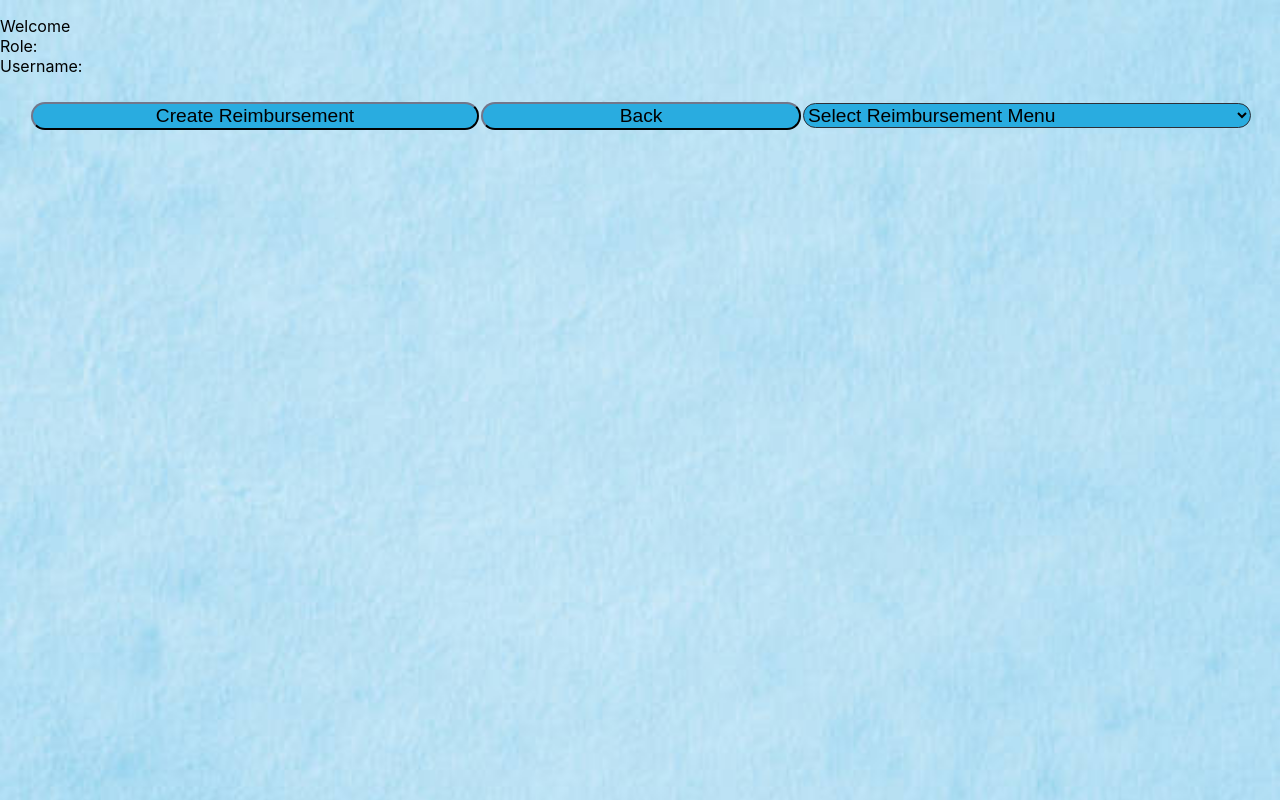
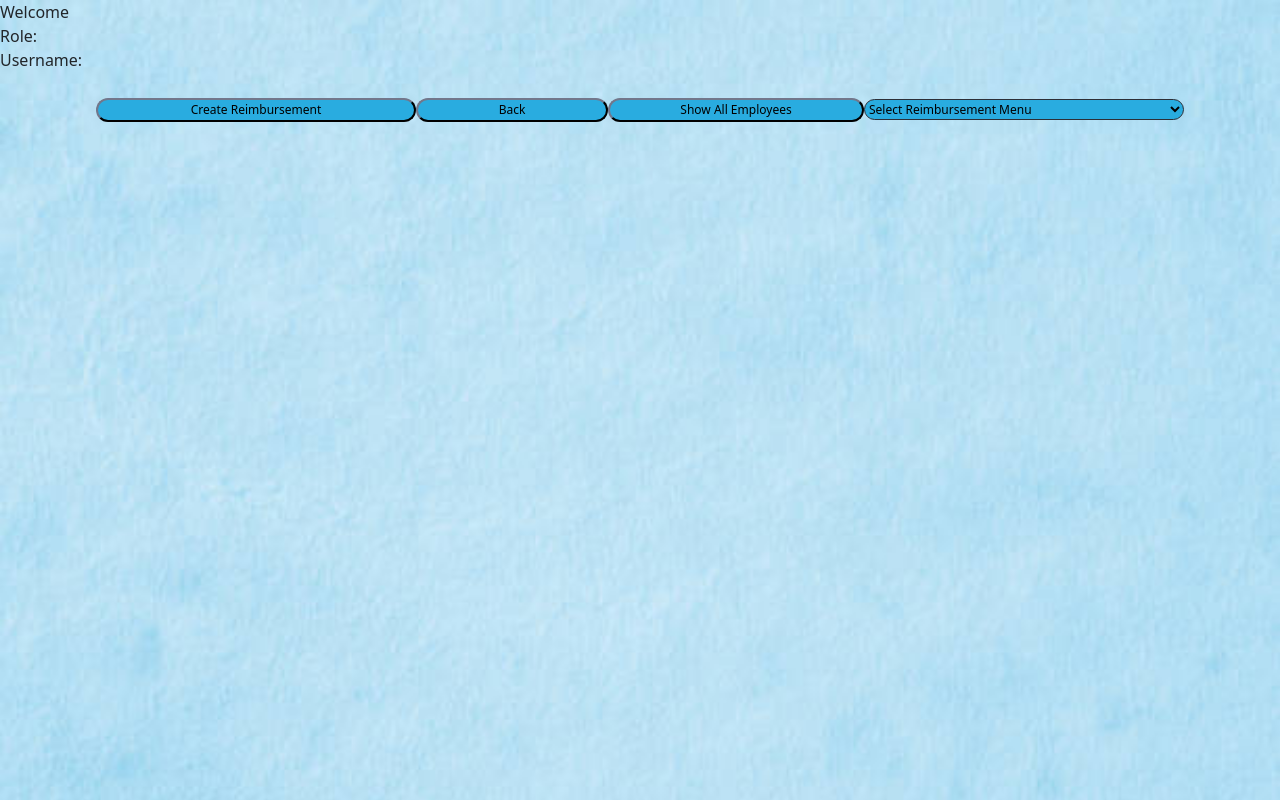
Before and after one commit to arunaassijaqa/EmployeeReimbPrj, a React (Create React App) app in the folder Frontend/ersfrontend/: page /reimbursements in a window 1280 px wide. Built offline with nearby package versions, Linux system fonts and the light colour scheme.

Commit message:
get all employee implemented

```diff
--- a/Frontend/ersfrontend/package.json
+++ b/Frontend/ersfrontend/package.json
@@ -11,7 +11,9 @@
     "@types/react": "^18.3.1",
     "@types/react-dom": "^18.3.0",
     "axios": "^1.6.8",
+    "bootstrap": "^5.3.3",
     "react": "^18.3.1",
+    "react-bootstrap": "^2.10.2",
     "react-dom": "^18.3.1",
     "react-router-dom": "^6.23.0",
     "react-scripts": "5.0.1",
--- a/Frontend/ersfrontend/src/App.tsx
+++ b/Frontend/ersfrontend/src/App.tsx
@@ -7,6 +7,7 @@ import { Register } from './Components/Login/Register';
 import { Reimbursement } from './Components/Reimbursement/Reimbursement';
 import { NewReimb } from './Components/Reimbursement/NewReimb';
 
+import 'bootstrap/dist/css/bootstrap.css';
 
 
 function App() {
--- a/Frontend/ersfrontend/src/Components/Login/Login.css
+++ b/Frontend/ersfrontend/src/Components/Login/Login.css
@@ -14,14 +14,14 @@
 }
 
 .input-container {
-    height: 20px;
-    margin-bottom: 10px;
+    height: 10px;
+    margin-bottom: 100px;
     margin-left: auto;
     margin-right:auto;
-    background-color: #F4F7F5;
-    width: 25%;
-    border-radius: 25px;
-    padding: 8px;
+    background-color: #0f4524;
+    width: 20%;
+    border-radius: 10px;
+    padding: 10px;
     padding-left: 15px;
 }
 
--- a/Frontend/ersfrontend/src/Components/Reimbursement/Reimbursement.css
+++ b/Frontend/ersfrontend/src/Components/Reimbursement/Reimbursement.css
@@ -25,15 +25,15 @@
     padding-left: 15px;
 }
 
-.reimb-button {
+.reimb-backbutton {
 
     background: #29ace0;
-    width: 25%;
-    margin-left:2px;
+    width: 15%;
+    margin-left:auto;
     margin-right:auto;
     border-color: #2d2f37;
     border-radius: 25px;
-    font-size: 1.2rem;
+    font-size: 0.75rem;
     font-weight: 400;
     padding: auto;
     margin-top: 10px;
@@ -41,15 +41,15 @@
 
 }
 
-.reimb-button2 {
+.reimb-createbutton {
 
     background: #29ace0;
-    width: 35%;
-    margin-left:2px;
+    width: 25%;
+    margin-left:auto;
     margin-right:auto;
     border-color: #2d2f37;
     border-radius: 25px;
-    font-size: 1.2rem;
+    font-size: 0.75rem;
     font-weight: 400;
     padding: auto;
     margin-top: 10px;
@@ -57,6 +57,37 @@
 
 }
 
+.reimb-selectreimb {
+
+    background: #29ace0;
+    width: 25%;
+    margin-left:auto;
+    margin-right:auto;
+    border-color: #2d2f37;
+    border-radius: 25px;
+    font-size: 0.75rem;
+    font-weight: 400;
+    padding: auto;
+    margin-top: 10px;
+    margin-bottom: 10px;
+
+}
+
+.reimb-allempbutton{
+
+    background: #29ace0;
+    width: 20%;
+    margin-left:auto;
+    margin-right:auto;
+    border-color: #2d2f37;
+    border-radius: 25px;
+    font-size: 0.75rem;
+    font-weight: 400;
+    padding: auto;
+    margin-top: 10px;
+    margin-bottom: 10px;
+
+}
 .reimb-button:hover {
     cursor: pointer;
     box-shadow: 0 0 50px 15px #cdd7dd;
--- a/Frontend/ersfrontend/src/Components/Reimbursement/Reimbursement.tsx
+++ b/Frontend/ersfrontend/src/Components/Reimbursement/Reimbursement.tsx
@@ -5,12 +5,19 @@ import axios from "axios"
 import { useState } from "react"
 import { ReimbInterface } from "../../Interfaces/ReimbInterface"
 import { ShowReimb } from "./ShowReimb"
+import { UserInterface } from "../../Interfaces/UserInterface"
+import { ShUser } from "./ShowUser"
+
+
+
 
 export const Reimbursement : React.FC = () =>{
 
 
     //we'll store state that consists of an Array of Reimbursement objects
     const [reimbList, setReimbList] = useState<ReimbInterface[]>([]) //start with empty a
+
+    const [userList, setUserList] = useState<UserInterface[]>([]) //start with empty a
 
 //useNavigate to navigate between components
 const navigate = useNavigate()
@@ -19,18 +26,23 @@ const navigate = useNavigate()
 const getReimb = (input:any) =>
 {
 
+
     if(input.target.value === "all"){
         alert("Here We will show all reimbursements")
         showAllReimb()
     }
     if(input.target.value === "pending"){
         alert("Here We will show all pending reimbursements")
+
+        showOtherStatusReimb(input.target.value)
     }
     if(input.target.value === "approved"){
         alert("Here We will show all approved reimbursements")
+        showOtherStatusReimb(input.target.value)
     }
     if(input.target.value === "denied"){
         alert("Here We will show all denied reimbursements")
+        showOtherStatusReimb(input.target.value)
     }
 }
 
@@ -45,6 +57,9 @@ const createReimb = () =>{
 
 const showAllReimb =async () =>{
 
+
+
+    alert("Call Get axios and wait for response")
     //Send a POST request to the backend for create new user
     //NOTE: with credentials is what lets us save/send user session info
     const response = await axios.get(state.baseReimbUrl,
@@ -61,6 +76,53 @@ const showAllReimb =async () =>{
     .catch((error) => {alert("show All reimbursement request Failed!")}) //If login fails, tell the user that
 
 }
+const showOtherStatusReimb =async (status:string) =>{
+
+    console.log(" inside showOtherStatusReimb")
+    console.log(status)
+
+
+    //Send a POST request to the backend for create new user
+    //NOTE: with credentials is what lets us save/send user session info
+    const response = await axios.get(state.baseReimbUrl+"/"+status,
+    {withCredentials:true})
+    .then((response) => {
+
+
+        setReimbList(response.data)
+
+        console.log(response.data)
+
+
+    })
+    .catch((error) => {alert("show All Pending reimbursement request Failed!")}) //If login fails, tell the user that
+
+
+}
+
+const showAllEmployees =async () =>{
+
+   alert("showAllEmployees: lets call get method here")
+
+    //Send a POST request to the backend for create new user
+    //NOTE: with credentials is what lets us save/send user session info
+    const response = await axios.get(state.baseUserUrl,
+    {withCredentials:true})
+    .then((response) => {
+
+
+        setUserList(response.data)
+
+        console.log(response.data)
+
+
+    })
+    .catch((error) => {alert("show All users request Failed!")}) //If login fails, tell the user that
+
+}
+
+
+
 
     return(
 
@@ -74,13 +136,14 @@ const showAllReimb =async () =>{
             </div>
             <div className = "text-container">
 
-                <button className ="reimb-button2" onClick={createReimb} >Create Reimbursement </button>
+                <button className ="reimb-createbutton" onClick={createReimb} >Create Reimbursement </button>
 
 
 
-                <button className ="reimb-button" onClick={() => navigate("/")}>Back</button>
+                <button className ="reimb-backbutton" onClick={() => navigate("/")}>Back</button>
+                <button className ="reimb-allempbutton" onClick={showAllEmployees}>Show All Employees </button>
 
-                <select className="reimb-button2" name="selectReimb" onChange={getReimb}>
+                <select className="reimb-selectreimb" name="selectReimb" onChange={getReimb}>
                     <option selected disabled value="selectmenu">Select Reimbursement Menu</option>
                     <option value="all">Show All Reimbursements</option>
                     <option value="pending">Show Pending Reimbursements </option>
@@ -89,20 +152,31 @@ const showAllReimb =async () =>{
                 </select>
             </div>
 
-            <div className="container-container">
+            <div className="reimb-container">
 
-                {/* using map(), for every pokemon that belongs to the logged in user...
-                Display one Pokemon component, and a button to delete it*/}
+
                 {reimbList.map((reimb, index)  =>
                     <div>
                         <ShowReimb {...reimb}></ShowReimb>
 
                     </div>
-           )}
+                 )}
 
-            {/* If you need to render multiple things in map(), they need to be in a <div> */}
 
-        </div>
+            </div>
+
+            <div className="reimb-container">
+
+
+                {userList.map((u, index)  =>
+                <div>
+                    <ShUser {...u}></ShUser>
+
+                </div>
+                )}
+
+
+            </div>
         </div>
     )
 }
--- a/Frontend/ersfrontend/src/Components/Reimbursement/ShowReimb.tsx
+++ b/Frontend/ersfrontend/src/Components/Reimbursement/ShowReimb.tsx
@@ -1,4 +1,6 @@
 import { ReimbInterface } from "../../Interfaces/ReimbInterface"
+
+
 
 export const ShowReimb : React.FC<ReimbInterface> = (reimb:ReimbInterface) =>{
 
@@ -9,14 +11,17 @@ export const ShowReimb : React.FC<ReimbInterface> = (reimb:ReimbInterface) =>{
         <div>
            <div>
 
-                <table>
-                     <tr>
+                <table  className= "table" >
+                    <tbody>
+                        <tr >
                             <td> {reimb.reimbId}</td>
                             <td> {reimb.description}</td>
                             <td> {reimb.amount}</td>
                             <td> {reimb.status}</td>
+                            <td> {reimb.userId}</td>
 
                         </tr>
+                     </tbody>
                 </table>
             </div>
 
--- /dev/null
+++ b/Frontend/ersfrontend/src/Components/Reimbursement/ShowUser.tsx
@@ -0,0 +1,31 @@
+import { UserInterface } from "../../Interfaces/UserInterface"
+
+import { Table } from "react-bootstrap"
+
+export const ShUser : React.FC<UserInterface> = (usr:UserInterface) =>{
+
+
+
+    return(
+
+        <div>
+           <div>
+
+                <table className= "table">
+                    <tbody>
+                        <tr >
+                            <td> {usr.userId}</td>
+                            <td> {usr.username}</td>
+                            <td> {usr.firstname}</td>
+                            <td> {usr.lastname}</td>
+                            <td> {usr.role}</td>
+
+                        </tr>
+                    </tbody>
+                </table>
+            </div>
+
+
+        </div>
+    )
+}
--- a/Frontend/ersfrontend/src/index.tsx
+++ b/Frontend/ersfrontend/src/index.tsx
@@ -3,6 +3,7 @@ import ReactDOM from 'react-dom/client';
 import './index.css';
 import App from './App';
 import reportWebVitals from './reportWebVitals';
+
 
 const root = ReactDOM.createRoot(
   document.getElementById('root') as HTMLElement
```
Also changed, not shown: Frontend/ersfrontend/src/App.css (line endings or trailing spaces), Frontend/ersfrontend/src/index.css (line endings or trailing spaces), 1 other file (tests, documents, lock files or other folders). Lines whose indentation alone changed are shown as unchanged.
